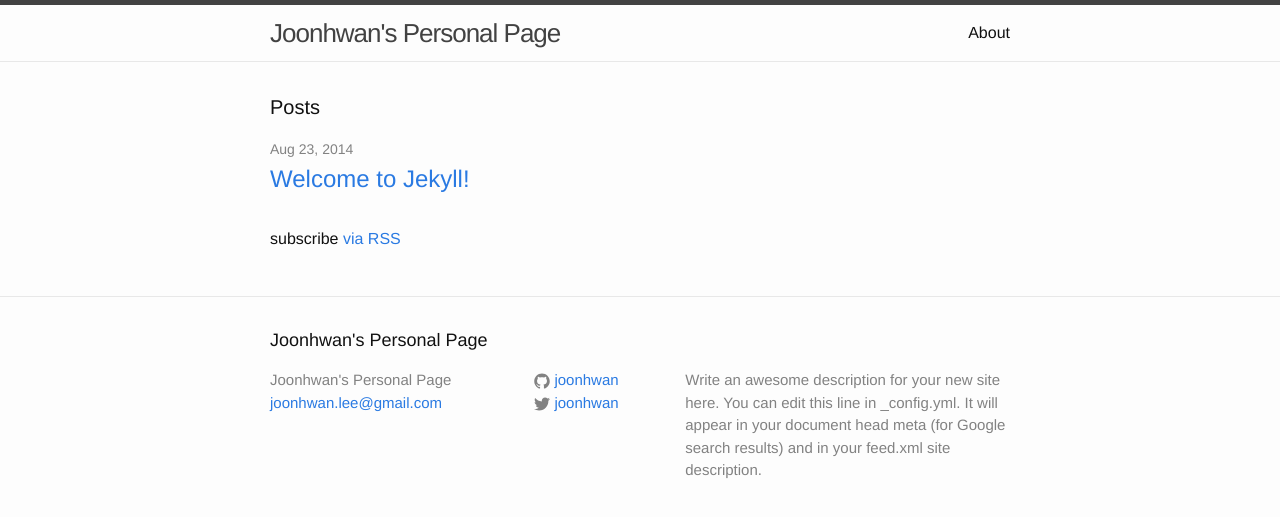
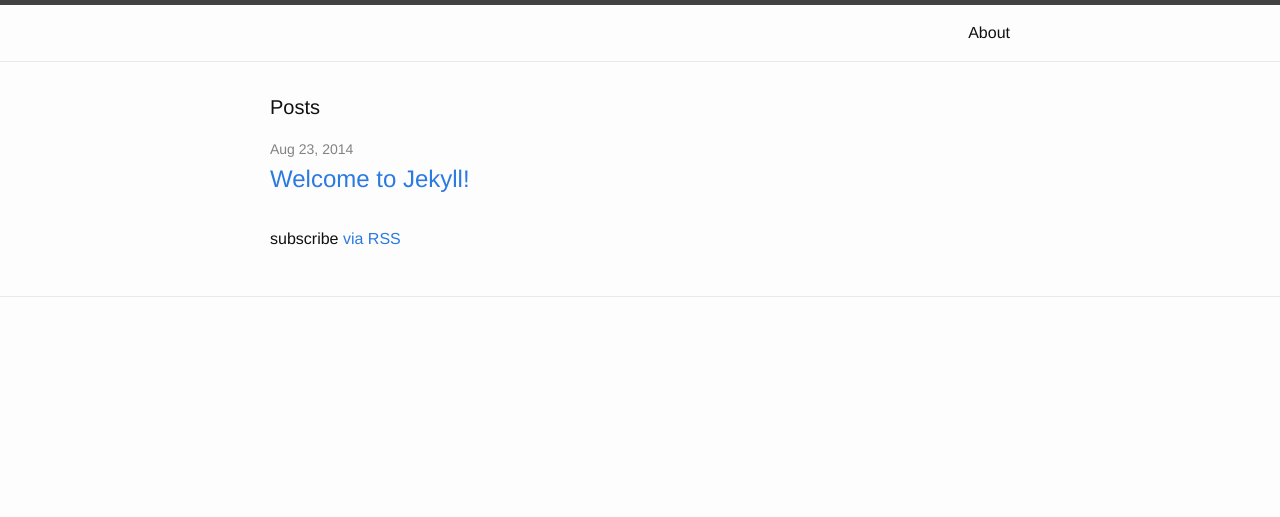
Before and after one commit to joonhwan/joonwan.github.io, a Jekyll site: the page built from index.html, in a window 1280 px wide. Shown: the top 517 px of the page. Built offline with Jekyll 4.4.1, drawn with Linux system fonts in a browser that asks for light colours; Markdown is read by kramdown in place of the engine named in the settings; some of the changed lines change nothing that is shown.

Commit message:
mod config as https://github.com/atmos/atmos.github.io

```diff
--- a/_config.yml
+++ b/_config.yml
@@ -1,15 +1,23 @@
-# Site settings
-title: Joonhwan's Personal Page
-email: joonhwan.lee@gmail.com
-description: > # this means to ignore newlines until "baseurl:"
-  Write an awesome description for your new site here. You can edit this
-  line in _config.yml. It will appear in your document head meta (for
-  Google search results) and in your feed.xml site description.
-baseurl: "" # the subpath of your site, e.g. /blog/
+# # Site settings
+# title: Joonhwan's Personal Page
+# email: joonhwan.lee@gmail.com
+# description: > # this means to ignore newlines until "baseurl:"
+#   Write an awesome description for your new site here. You can edit this
+#   line in _config.yml. It will appear in your document head meta (for
+#   Google search results) and in your feed.xml site description.
+# baseurl: "" # the subpath of your site, e.g. /blog/
 
-# url: "http://yourdomain.com" # the base hostname & protocol for your site
-twitter_username: joonhwan
-github_username:  joonhwan
+# # url: "http://yourdomain.com" # the base hostname & protocol for your site
+# twitter_username: joonhwan
+# github_username:  joonhwan
 
-# Build settings
-markdown: kramdown
+# # Build settings
+# markdown: kramdown
+destination: ./_site
+lsi:         false
+port:        4000
+highligher:  true
+markdown:    rdiscount
+permalink:   date
+rdiscount:
+  extensions: [smart]
```
